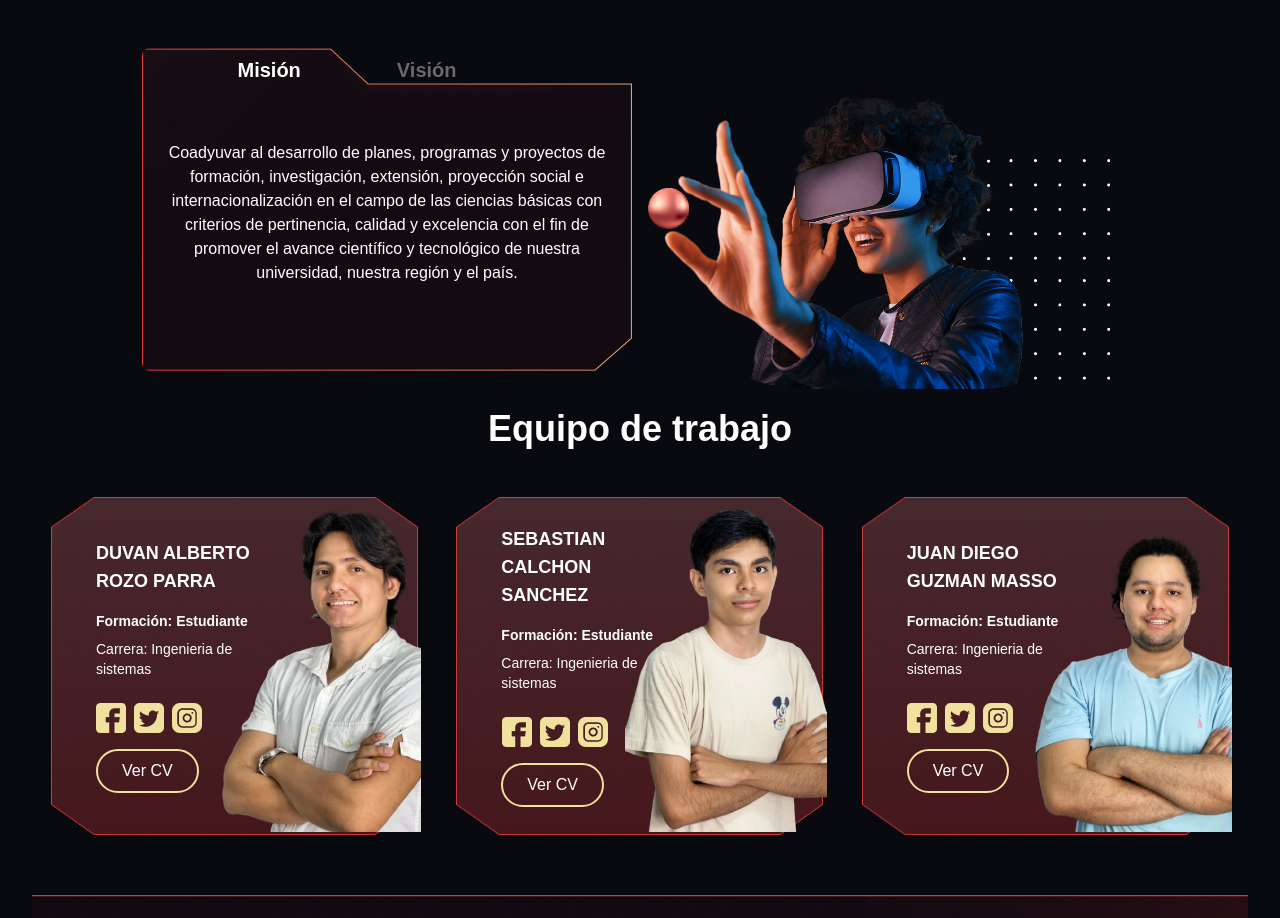
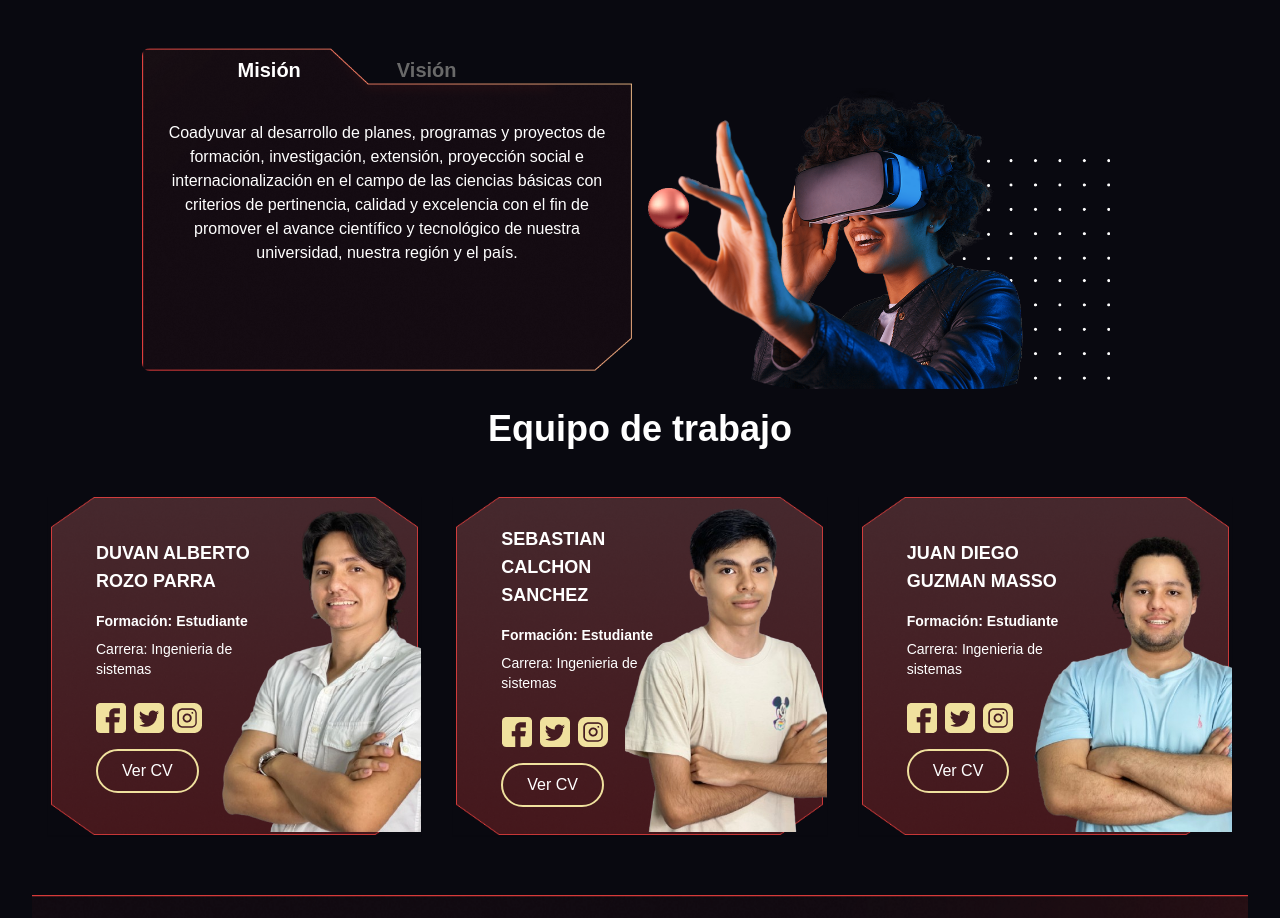
Before and after one commit to DuvanRozoParra/cbtic-2024, a Next.js app: page /about in a window 1280 px wide. Shown: the part 1200-2118 px from the top of the page. Built offline with nearby package versions, Linux system fonts and the light colour scheme.

Commit message:
feact; changed w in about

```diff
--- a/src/components/about/carousel.tsx
+++ b/src/components/about/carousel.tsx
@@ -130,7 +130,7 @@ export function CarouselAbout() {
               </button>
             </div>
             <div className="flex-grow flex items-center justify-center">
-              <div className="text-base text-white text-center lg:text-base md:text-base sm:text-sm px-2 mb-10">
+              <div className="text-base text-white text-center lg:text-base md:text-base sm:text-sm px-2 mb-20">
                 {activeTab === "mision" && (
                   <p>
                     Coadyuvar al desarrollo de planes, programas y proyectos de formación, investigación, extensión,
```
